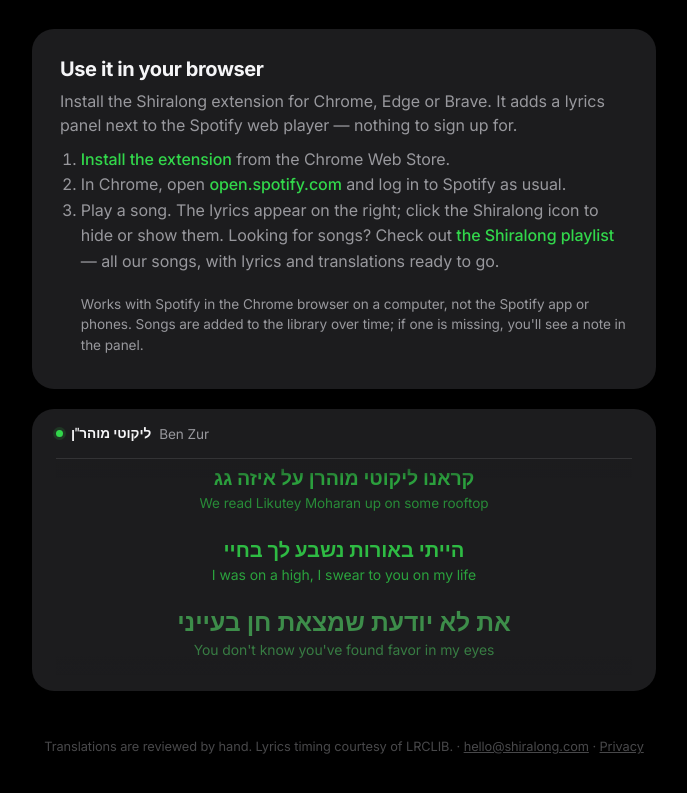
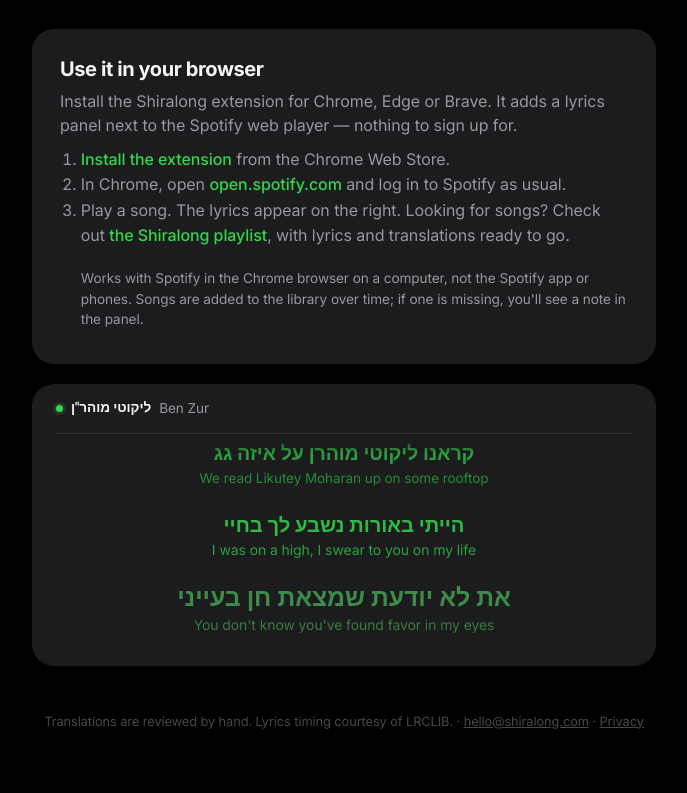
Before and after one commit to shiralong/shiralong.github.io, a browser extension: page index.html in a window 1280 px wide. Shown: the part 135-928 px from the top of the page, without its empty margins (296-983 px from the left). Drawn offline with Linux system fonts and the light colour scheme.

Commit message:
Revise song playback instructions in index.html
Updated instructions for playing a song and accessing the Shiralong playlist.

```diff
--- a/index.html
+++ b/index.html
@@ -72,7 +72,7 @@
     <ol>
       <li><a href="https://chromewebstore.google.com/detail/jemjkeklebhobefimbopdaggafegfcba" target="_blank" rel="noopener"><b>Install the extension</b></a> from the Chrome Web Store.</li>
       <li>In Chrome, open <a href="https://open.spotify.com/" target="_blank" rel="noopener"><b>open.spotify.com</b></a> and log in to Spotify as usual.</li>
-      <li>Play a song. The lyrics appear on the right; click the Shiralong icon to hide or show them. Looking for songs? Check out <a class="pl" href="https://open.spotify.com/playlist/64fD77g0fco7byoKIlgc2Z" target="_blank" rel="noopener">the Shiralong playlist</a> — all our songs, with lyrics and translations ready to go.</li>
+      <li>Play a song. The lyrics appear on the right. Looking for songs? Check out <a class="pl" href="https://open.spotify.com/playlist/64fD77g0fco7byoKIlgc2Z" target="_blank" rel="noopener">the Shiralong playlist</a>, with lyrics and translations ready to go.</li>
     <p class="small" style="margin-top:1.2rem">Works with Spotify in the Chrome browser on a computer, not the Spotify app or phones. Songs are added to the library over time; if one is missing, you'll see a note in the panel.</p>
   </section>
 
```
